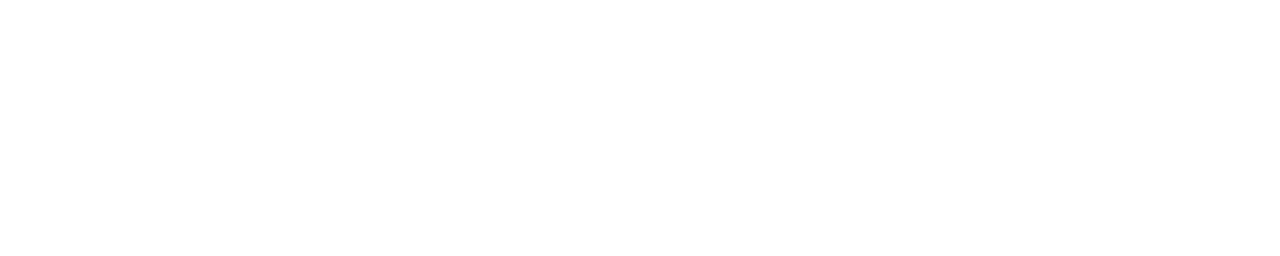
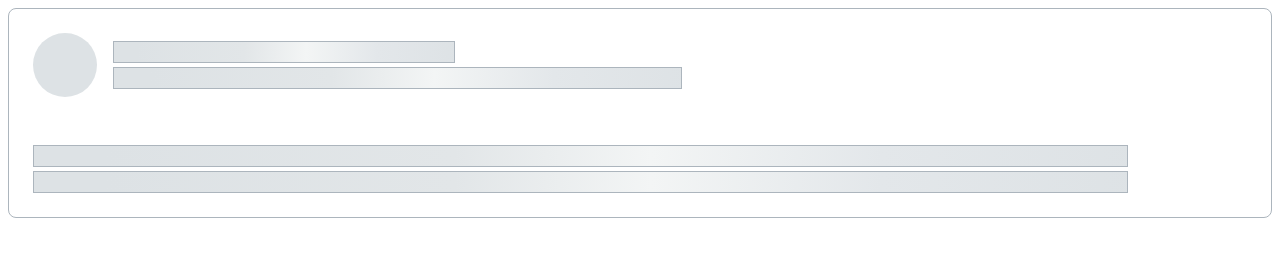
Before and after one commit to js-tasks-ru/htmlcss-20210708_vladimir-vladimirovich-abramovich, a website: page 04-lection2/02-skeleton/index.html in a window 1280 px wide. Drawn offline with Linux system fonts and the light colour scheme.

Commit message:
implement skeleton css

```diff
--- a/04-lection2/02-skeleton/index.html
+++ b/04-lection2/02-skeleton/index.html
@@ -6,6 +6,20 @@
         <link rel="stylesheet" href="./skeleton.css">
     </head>
     <body>
-
+        <div class="skeleton">
+            <div class="skeleton__head">
+                <div class="skeleton__avatar" ></div>
+                <div class="skeleton__lines">
+                    <div class="skeleton__line skeleton__line_1" ></div>
+                    <div class="skeleton__line skeleton__line_2" ></div>
+                </div>
+            </div>
+            <div class="skeleton__head">
+                <div class="skeleton__lines">
+                    <div class="skeleton__line" ></div>
+                    <div class="skeleton__line" ></div>
+                </div>
+            </div>
+        </div>
     </body>
 </html>
--- a/04-lection2/02-skeleton/skeleton.css
+++ b/04-lection2/02-skeleton/skeleton.css
@@ -0,0 +1,40 @@
+.skeleton{
+    background: #FFFFFF;
+    border: 1px solid #ACB5BD;
+    box-sizing: border-box;
+    border-radius: 8px;
+}
+.skeleton__head{
+    display: flex;
+    flex-wrap: nowrap;
+    align-items: center;
+    padding: 24px;
+}
+.skeleton__avatar{
+    min-width: 64px;
+    min-height: 64px;
+    background: #DDE2E5;
+    border-radius: 60%;
+    margin-right: 16px;
+}
+.skeleton__lines{
+    display: flex;
+    flex-direction: column;
+    flex-wrap: nowrap;
+    width: 100%;
+    height: 48px;
+    justify-content: space-between;
+}
+.skeleton__line{
+    background: #FFFFFF;
+    border: 1px solid #ACB5BD;
+    background: linear-gradient(92.51deg, #DDE2E5 6.44%, #E2E6E8 38.47%, #F3F5F5 56.48%, #E3E7EA 77.5%, #DDE2E5 102.52%);
+    height: 20px;
+    width: 90%;
+}
+.skeleton__line_1{
+    width: 30%;
+}
+.skeleton__line_2{
+    width: 50%;
+}
```
